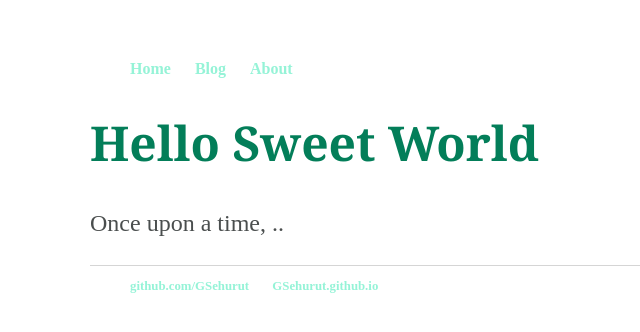
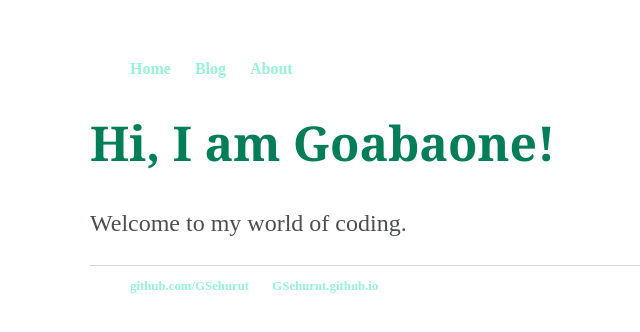
Before and after one commit to GSehurut/GSehurut.github.io, a Jekyll site: the page built from index.html, in a window 1280 px wide. Shown: the top 332 px of the page, without its empty margins (102-742 px from the left). Built offline with Jekyll 4.4.1, drawn with Linux system fonts in a browser that asks for light colours.

Commit message:
Update index.html

```diff
--- a/index.html
+++ b/index.html
@@ -3,6 +3,6 @@ layout: default
 title: Web Programming
 ---
 <div class="blurb">
-      <h1>Hello Sweet World</h1>
-      <p>Once upon a time, ..</p>
+      <h1>Hi, I am Goabaone!</h1>
+      <p>Welcome to my world of coding.</p>
 </div>
```
